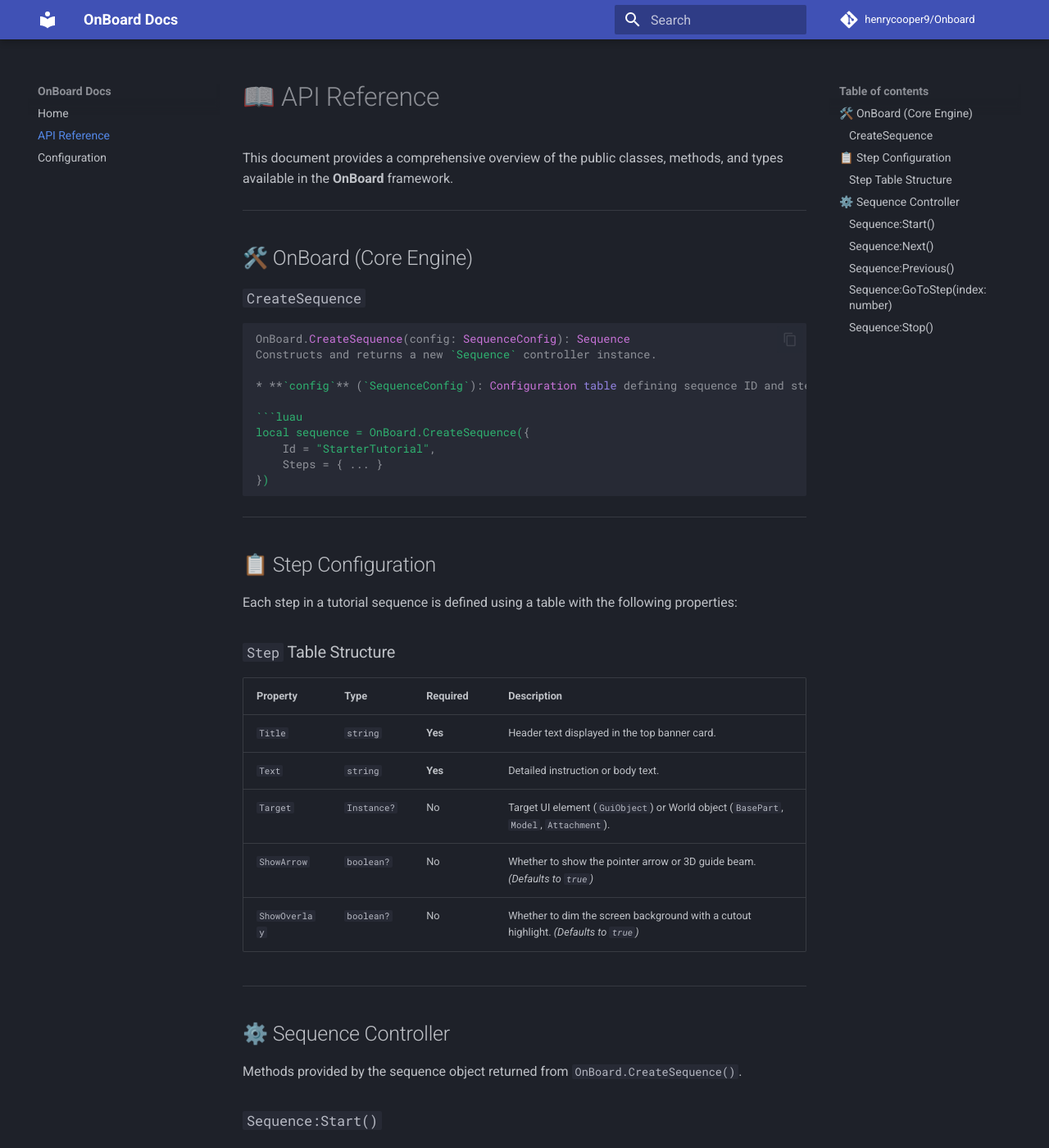
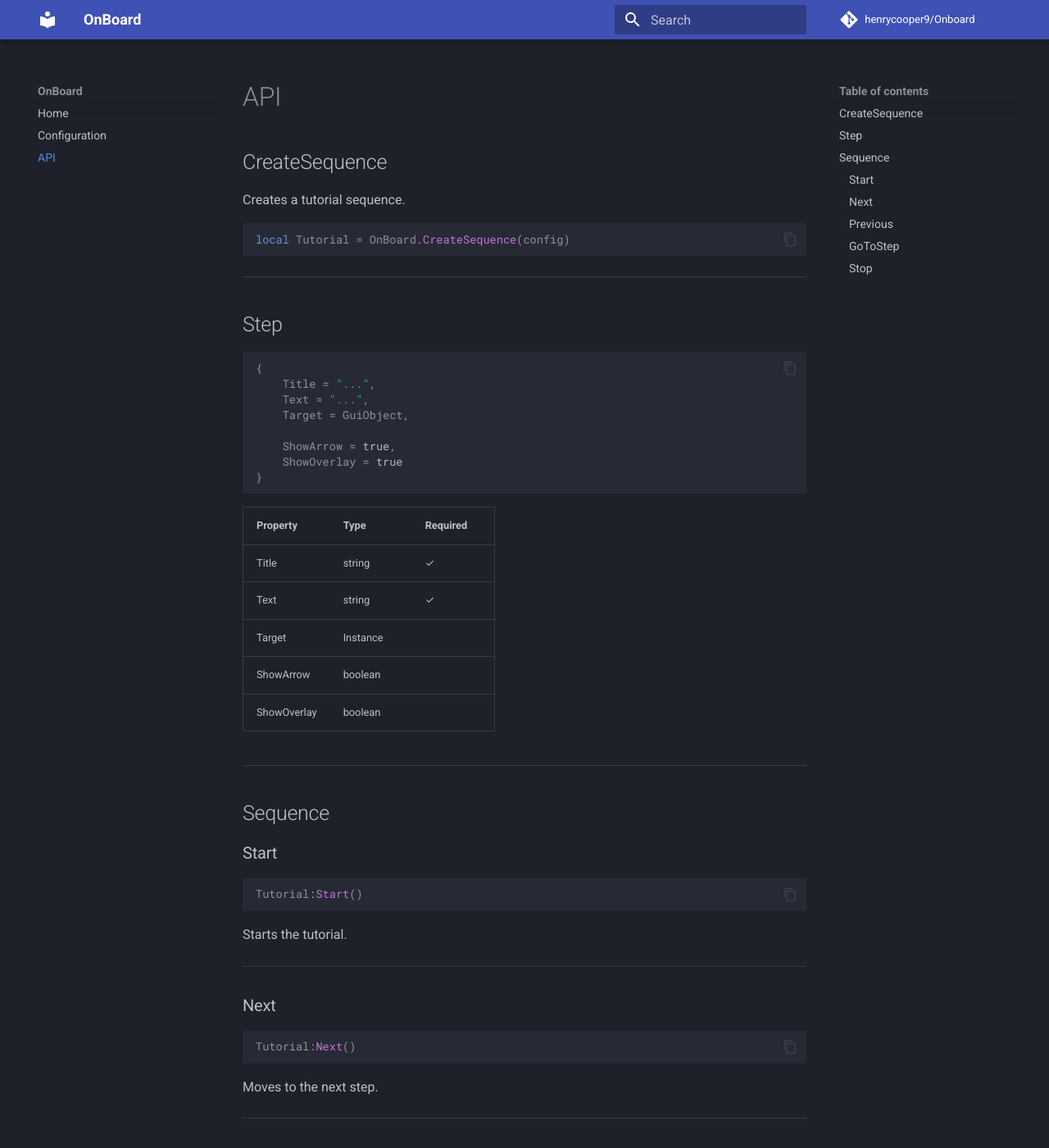
Before and after one commit to henryrbx/Onboard, an MkDocs documentation site: the page built from docs/api.md, in a window 1280 px wide and 1400 px high. Shown: the whole window at 82% size. Built offline with MkDocs 1.6.1 and Material for MkDocs 9.7.7, drawn with Linux system fonts in a browser that asks for light colours; comment, search, counter and statistics services are not loaded; some of the changed text lies outside the part shown.

Commit message:
update docs1

````diff
--- a/docs/api.md
+++ b/docs/api.md
@@ -1,81 +1,84 @@
-# 📖 API Reference
+# API
 
-This document provides a comprehensive overview of the public classes, methods, and types available in the **OnBoard** framework.
+## CreateSequence
 
----
+Creates a tutorial sequence.
 
-## 🛠️ OnBoard (Core Engine)
-
-### `CreateSequence`
-
-```luau
-OnBoard.CreateSequence(config: SequenceConfig): Sequence
-Constructs and returns a new `Sequence` controller instance.
-
-* **`config`** (`SequenceConfig`): Configuration table defining sequence ID and steps.
-
-```luau
-local sequence = OnBoard.CreateSequence({
-    Id = "StarterTutorial",
-    Steps = { ... }
-})
+```lua
+local Tutorial = OnBoard.CreateSequence(config)
 ```
 
 ---
 
-## 📋 Step Configuration
+## Step
 
-Each step in a tutorial sequence is defined using a table with the following properties:
+```lua
+{
+    Title = "...",
+    Text = "...",
+    Target = GuiObject,
 
-### `Step` Table Structure
+    ShowArrow = true,
+    ShowOverlay = true
+}
+```
 
-| Property | Type | Required | Description |
-| :--- | :--- | :--- | :--- |
-| `Title` | `string` | **Yes** | Header text displayed in the top banner card. |
-| `Text` | `string` | **Yes** | Detailed instruction or body text. |
-| `Target` | `Instance?` | No | Target UI element (`GuiObject`) or World object (`BasePart`, `Model`, `Attachment`). |
-| `ShowArrow` | `boolean?` | No | Whether to show the pointer arrow or 3D guide beam. *(Defaults to `true`)* |
-| `ShowOverlay` | `boolean?` | No | Whether to dim the screen background with a cutout highlight. *(Defaults to `true`)* |
+| Property | Type | Required |
+|----------|------|----------|
+| Title | string | ✓ |
+| Text | string | ✓ |
+| Target | Instance | |
+| ShowArrow | boolean | |
+| ShowOverlay | boolean | |
 
 ---
 
-## ⚙️ Sequence Controller
+## Sequence
 
-Methods provided by the sequence object returned from `OnBoard.CreateSequence()`.
+### Start
 
-### `Sequence:Start()`
-Starts the tutorial sequence from Step 1.
-
-```luau
-sequence:Start()
+```lua
+Tutorial:Start()
 ```
 
-### `Sequence:Next()`
-Advances the sequence to the next step. If called on the final step, it automatically stops and cleans up the sequence.
+Starts the tutorial.
 
-```luau
-sequence:Next()
+---
+
+### Next
+
+```lua
+Tutorial:Next()
 ```
 
-### `Sequence:Previous()`
-Navigates back to the previous step in the sequence.
+Moves to the next step.
 
-```luau
-sequence:Previous()
+---
+
+### Previous
+
+```lua
+Tutorial:Previous()
 ```
 
-### `Sequence:GoToStep(index: number)`
-Jumps directly to a specific step index.
+Moves to the previous step.
 
-* **`index`** (`number`): The step number to load.
+---
 
-```luau
-sequence:GoToStep(2)
+### GoToStep
+
+```lua
+Tutorial:GoToStep(2)
 ```
 
-### `Sequence:Stop()`
-Immediately halts the sequence, cleans up active UI components, and removes all beams/arrows from the screen.
+Jumps to a step.
 
-```luau
-sequence:Stop()
+---
+
+### Stop
+
+```lua
+Tutorial:Stop()
 ```
+
+Stops the tutorial and cleans everything up.
--- a/mkdocs.yml
+++ b/mkdocs.yml
@@ -1,5 +1,5 @@
-site_name: OnBoard Docs
-site_description: Documentation for OnBoard Framework
+site_name: OnBoard
+site_description: Modern onboarding framework for Roblox
 site_author: Henrycooper9
 site_url: https://henrycooper9.github.io/Onboard/
 
@@ -11,26 +11,25 @@ theme:
   palette:
     scheme: slate
     primary: indigo
-    accent: grey
+    accent: indigo
+
   features:
+    - navigation.instant
     - navigation.expand
+    - navigation.sections
+    - navigation.top
+    - toc.follow
     - content.code.copy
+    - content.tabs.link
+    - search.highlight
     - search.suggest
 
 markdown_extensions:
   - admonition
   - pymdownx.details
   - pymdownx.superfences
-  - pymdownx.highlight:
-      anchor_linenums: true
-      line_spans: __span
-      pygments_lang_class: true
-  - pymdownx.inlinehilite
-  - pymdownx.snippets
-  - pymdownx.tabbed:
-      alternate_style: true
 
 nav:
   - Home: index.md
-  - API Reference: api.md
   - Configuration: config.md
+  - API: api.md
````
Also changed, not shown: docs/getting-started.md (deleted, +0 -28 lines), docs/index.md (+60 -12 lines), 1 other file.
